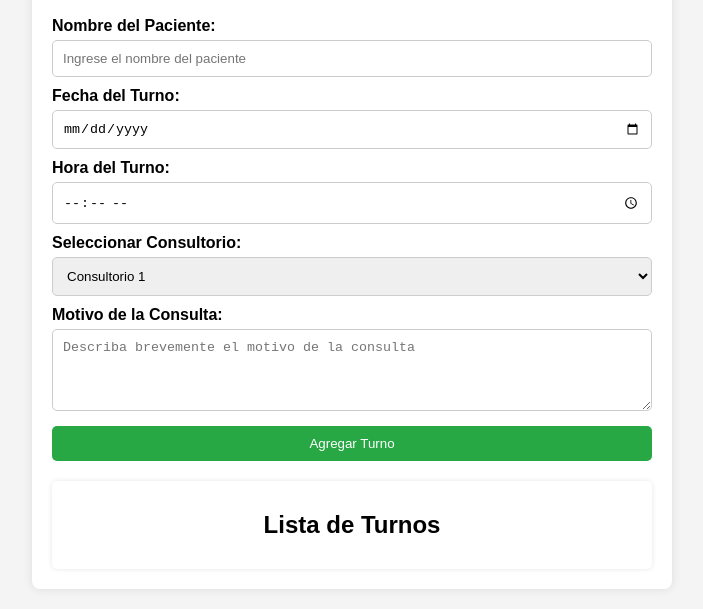
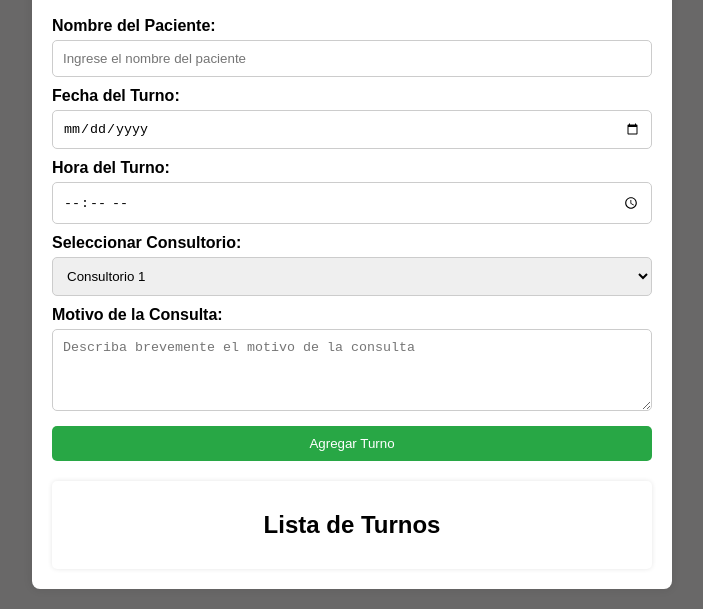
Before and after one commit to AnatolysWeb/ProfecionalSalud, a plain HTML site: page index.html in a window 1280 px wide. Shown: the part 375-984 px from the top of the page, without its empty margins (288-991 px from the left). Drawn offline with Linux system fonts and the light colour scheme.

Commit message:
Update styles.css

```diff
--- a/styles.css
+++ b/styles.css
@@ -1,7 +1,7 @@
 /* Estilos generales */
 body {
     font-family: Arial, sans-serif;
-    background-color: #f4f4f4;
+    background-color: #696868;
     margin: 0;
     padding: 20px;
 }
```
